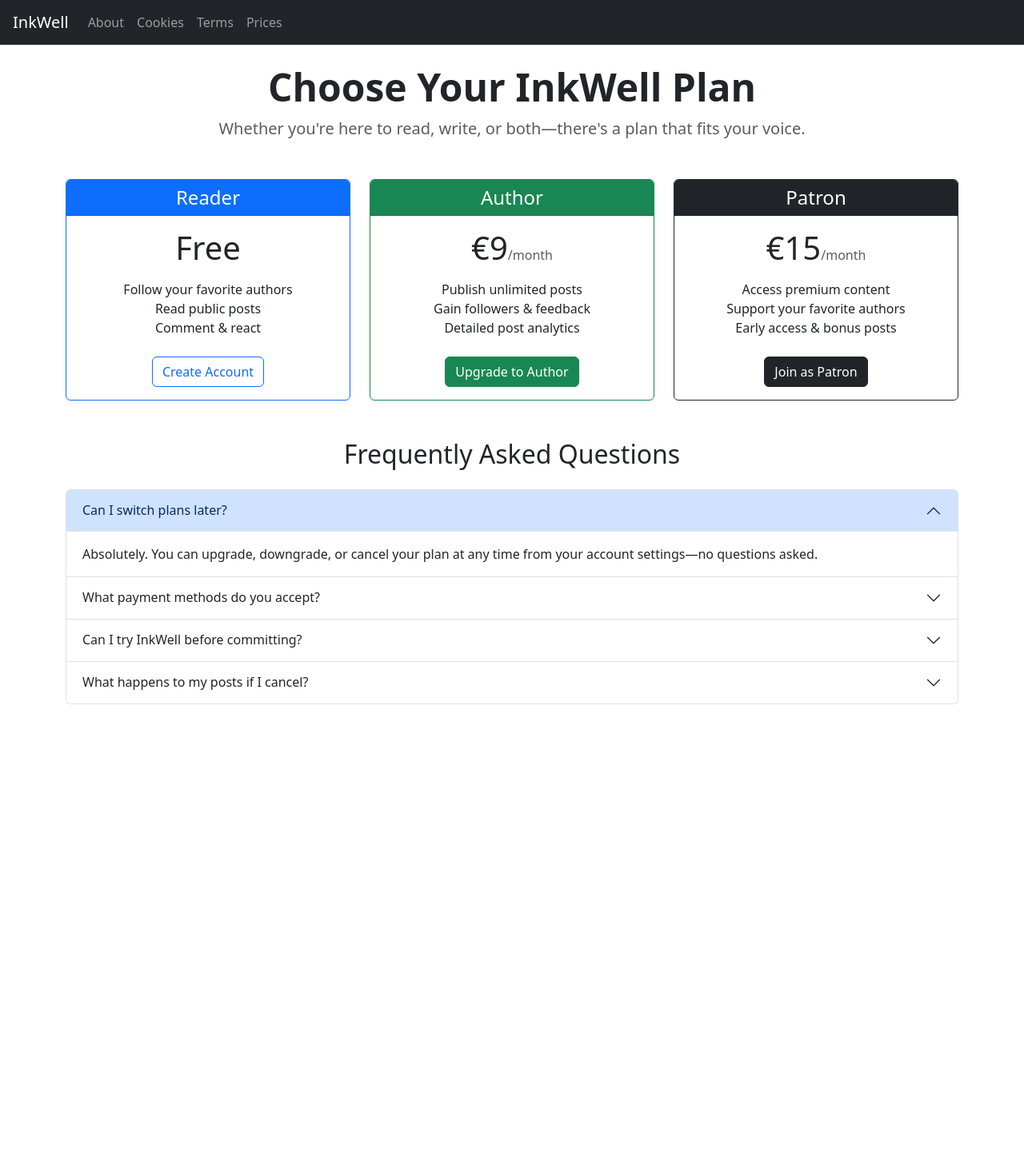
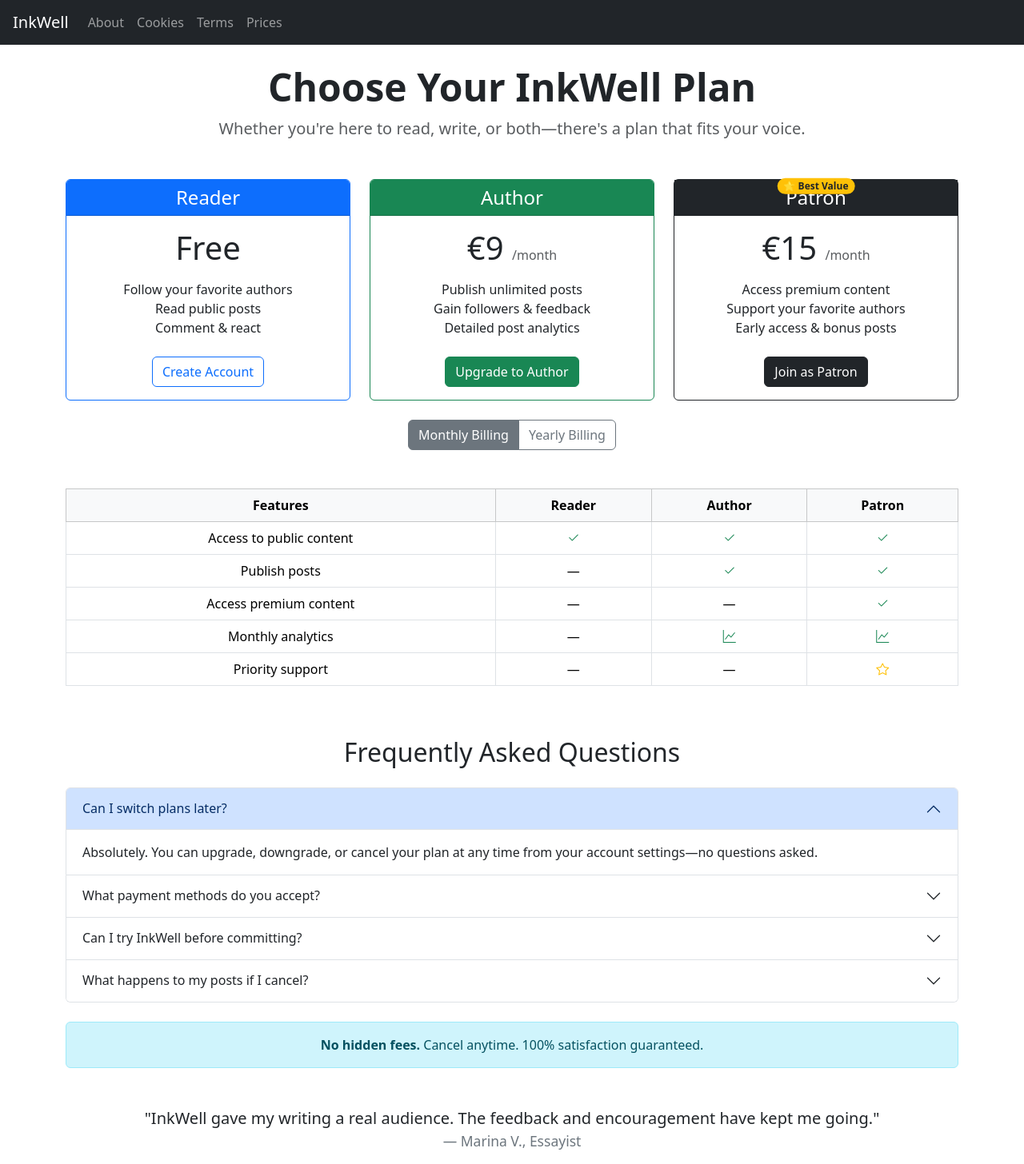
Before and after one commit to AlexeyKopchinskiy/Portfolio-project-5, a Django app: page /prices/ in a window 1280 px wide. Shown: the whole page at 80% size. Before the commit the page ends 881 px from the top, so only its background shows below. Run offline with Django 5.2, Linux system fonts and the light colour scheme.

Commit message:
Add styles and interactivity to the pracing page

```diff
--- a/inkwell/config/settings.py
+++ b/inkwell/config/settings.py
@@ -14,6 +14,8 @@ from pathlib import Path
 
 # Build paths inside the project like this: BASE_DIR / 'subdir'.
 BASE_DIR = Path(__file__).resolve().parent.parent
+
+STATICFILES_DIRS = [BASE_DIR / "static"]
 
 
 # Quick-start development settings - unsuitable for production
--- a/inkwell/core/templates/base.html
+++ b/inkwell/core/templates/base.html
@@ -1,3 +1,4 @@
+{% load static %}
 <!DOCTYPE html>
 <html lang="en">
 <head>
@@ -10,6 +11,8 @@
     integrity="sha384-LN+7fdVzj6u52u30Kp6M/trliBMCMKTyK833zpbD+pXdCLuTusPj697FH4R/5mcr"
     crossorigin="anonymous">
 </head>
+<link rel="stylesheet" href="https://cdn.jsdelivr.net/npm/bootstrap-icons@1.11.3/font/bootstrap-icons.css">
+<link rel="stylesheet" href="{% static 'css/styles.css' %}">
 <body>
   <nav class="navbar navbar-expand-lg navbar-dark bg-dark mb-4 px-3">
     <a class="navbar-brand" href="{% url 'start' %}">InkWell</a>
@@ -30,5 +33,6 @@
     src="https://cdn.jsdelivr.net/npm/bootstrap@5.3.7/dist/js/bootstrap.bundle.min.js"
     integrity="sha384-ndDqU0Gzau9qJ1lfW4pNLlhNTkCfHzAVBReH9diLvGRem5+R9g2FzA8ZGN954O5Q"
     crossorigin="anonymous"></script>
+    <script src="{% static 'js/scripts.js' %}"></script>
 </body>
 </html>
--- a/inkwell/core/templates/prices.html
+++ b/inkwell/core/templates/prices.html
@@ -8,12 +8,15 @@
 
   <div class="row row-cols-1 row-cols-md-3 g-4">
     <div class="col">
-      <div class="card h-100 border-primary">
+      <div class="card h-100 border-primary position-relative hover-shadow">
         <div class="card-header bg-primary text-white text-center">
           <h4 class="my-0">Reader</h4>
         </div>
         <div class="card-body text-center">
-          <h1 class="card-title pricing-card-title">Free</h1>
+          <h1 class="card-title pricing-card-title">
+            <span class="price" data-monthly="€9" data-yearly="€90">Free</span>
+            <span class="fs-6 text-muted"></span>
+        </h1>
           <ul class="list-unstyled mt-3 mb-4">
             <li>Follow your favorite authors</li>
             <li>Read public posts</li>
@@ -25,12 +28,15 @@
     </div>
 
     <div class="col">
-      <div class="card h-100 border-success">
+      <div class="card h-100 border-success position-relative hover-shadow">
         <div class="card-header bg-success text-white text-center">
           <h4 class="my-0">Author</h4>
         </div>
         <div class="card-body text-center">
-          <h1 class="card-title pricing-card-title">€9<span class="fs-6 text-muted">/month</span></h1>
+            <h1 class="card-title pricing-card-title">
+                <span class="price" data-monthly="€9" data-yearly="€90">€9</span>
+                <span class="fs-6 text-muted">/month</span>
+            </h1>
           <ul class="list-unstyled mt-3 mb-4">
             <li>Publish unlimited posts</li>
             <li>Gain followers & feedback</li>
@@ -42,12 +48,18 @@
     </div>
 
     <div class="col">
-      <div class="card h-100 border-dark">
+        <div class="card h-100 border-dark position-relative hover-shadow">
+        <div class="position-absolute top-0 start-50 translate-middle badge rounded-pill bg-warning text-dark mt-2">
+            ⭐ Best Value
+          </div>
         <div class="card-header bg-dark text-white text-center">
           <h4 class="my-0">Patron</h4>
         </div>
         <div class="card-body text-center">
-          <h1 class="card-title pricing-card-title">€15<span class="fs-6 text-muted">/month</span></h1>
+            <h1 class="card-title pricing-card-title">
+                <span class="price" data-monthly="€9" data-yearly="€90">€15</span>
+                <span class="fs-6 text-muted">/month</span>
+            </h1>
           <ul class="list-unstyled mt-3 mb-4">
             <li>Access premium content</li>
             <li>Support your favorite authors</li>
@@ -57,6 +69,58 @@
         </div>
       </div>
     </div>
+  </div>
+
+  <div class="d-flex justify-content-center my-4">
+    <div class="btn-group" role="group" id="billing-toggle">
+      <button type="button" class="btn btn-outline-secondary active" data-billing="monthly">Monthly Billing</button>
+      <button type="button" class="btn btn-outline-secondary" data-billing="yearly">Yearly Billing</button>
+    </div>
+  </div>
+
+  <div class="table-responsive mt-5">
+    <table class="table table-bordered text-center align-middle">
+      <thead class="table-light">
+        <tr>
+          <th>Features</th>
+          <th>Reader</th>
+          <th>Author</th>
+          <th>Patron</th>
+        </tr>
+      </thead>
+      <tbody>
+        <tr>
+          <td>Access to public content</td>
+          <td><i class="bi bi-check2 text-success"></i></td>
+          <td><i class="bi bi-check2 text-success"></i></td>
+          <td><i class="bi bi-check2 text-success"></i></td>
+        </tr>
+        <tr>
+          <td>Publish posts</td>
+          <td>—</td>
+          <td><i class="bi bi-check2 text-success"></i></td>
+          <td><i class="bi bi-check2 text-success"></i></td>
+        </tr>
+        <tr>
+          <td>Access premium content</td>
+          <td>—</td>
+          <td>—</td>
+          <td><i class="bi bi-check2 text-success"></i></td>
+        </tr>
+        <tr>
+          <td>Monthly analytics</td>
+          <td>—</td>
+          <td><i class="bi bi-graph-up text-success"></i></td>
+          <td><i class="bi bi-graph-up text-success"></i></td>
+        </tr>
+        <tr>
+          <td>Priority support</td>
+          <td>—</td>
+          <td>—</td>
+          <td><i class="bi bi-star text-warning"></i></td>
+        </tr>
+      </tbody>
+    </table>
   </div>
 
   <div class="mt-5">
@@ -118,4 +182,38 @@
     </div>
   </div>
 
+  <div class="alert alert-info text-center mt-4" role="alert">
+    <strong>No hidden fees.</strong> Cancel anytime. 100% satisfaction guaranteed.
+  </div>
+
+  <div id="testimonialCarousel" class="carousel slide mt-5" data-bs-ride="carousel">
+    <div class="carousel-inner text-center">
+      <div class="carousel-item active">
+        <blockquote class="blockquote">
+          <p>"InkWell gave my writing a real audience. The feedback and encouragement have kept me going."</p>
+          <footer class="blockquote-footer">Marina V., Essayist</footer>
+        </blockquote>
+      </div>
+      <div class="carousel-item">
+        <blockquote class="blockquote">
+          <p>"Beautiful design, focused tools, and a community that cares. This platform feels like home."</p>
+          <footer class="blockquote-footer">Leo F., Poet</footer>
+        </blockquote>
+      </div>
+      <div class="carousel-item">
+        <blockquote class="blockquote">
+          <p>"Supporting the authors I love with a single click? Take my money."</p>
+          <footer class="blockquote-footer">Clara H., Reader & Patron</footer>
+        </blockquote>
+      </div>
+    </div>
+
+    <button class="carousel-control-prev" type="button" data-bs-target="#testimonialCarousel" data-bs-slide="prev">
+      <span class="carousel-control-prev-icon" aria-hidden="true"></span>
+    </button>
+    <button class="carousel-control-next" type="button" data-bs-target="#testimonialCarousel" data-bs-slide="next">
+      <span class="carousel-control-next-icon" aria-hidden="true"></span>
+    </button>
+  </div>
+
 {% endblock %}
--- /dev/null
+++ b/inkwell/static/css/styles.css
@@ -0,0 +1,8 @@
+body {
+    outline: 1px solid limegreen;
+}
+
+.hover-shadow :hover {
+    box-shadow: 0 0 1rem rgba(0, 0, 0, 0.15);
+    transition: box-shadow 0.3s ease;
+}
--- /dev/null
+++ b/inkwell/static/js/scripts.js
@@ -0,0 +1,27 @@
+document.addEventListener("DOMContentLoaded", function () {
+    const toggleGroup = document.getElementById("billing-toggle");
+    if (!toggleGroup) return; // gracefully exit if not found
+
+    const buttons = toggleGroup.querySelectorAll("button");
+    const prices = document.querySelectorAll(".price");
+
+    buttons.forEach(button => {
+        button.addEventListener("click", () => {
+            // Toggle active class
+            buttons.forEach(btn => btn.classList.remove("active"));
+            button.classList.add("active");
+
+            // Switch prices
+            const billing = button.dataset.billing; // 'monthly' or 'yearly'
+            prices.forEach(span => {
+                span.textContent = span.dataset[billing];
+            });
+
+            // Update /month label
+            const label = billing === "monthly" ? "/month" : "/year";
+            document.querySelectorAll(".fs-6.text-muted").forEach(el => {
+                el.textContent = label;
+            });
+        });
+    });
+});
```
Also changed, not shown: inkwell/static/images/pp5-wireframe-mobile-blog-post-details-simple.png (renamed from static/images/pp5-wireframe-mobile-blog-post-details-simple.png), inkwell/static/images/pp5-wireframe-mobile-homepage-simple.png (renamed from static/images/PP5-wireframe-mobile-homepage-simple.png), inkwell/static/images/pp5-wireframe-mobile-homepage.png (renamed from static/images/PP5-wireframe-mobile-homepage.png), inkwell/static/images/pp5-wireframe-mobile-login-register-page.png (renamed from static/images/pp5-wireframe-mobile-login-register-page.png), inkwell/static/images/pp5-wireframe-mobile-member-page.png (renamed from static/images/pp5-wireframe-mobile-member-page.png), inkwell/static/images/pp5-wireframe-startpage.png (renamed from static/images/pp5-wireframe-startpage.png), inkwell/static/images/sql-markdown.png (renamed from static/images/sql-markdown.png).
